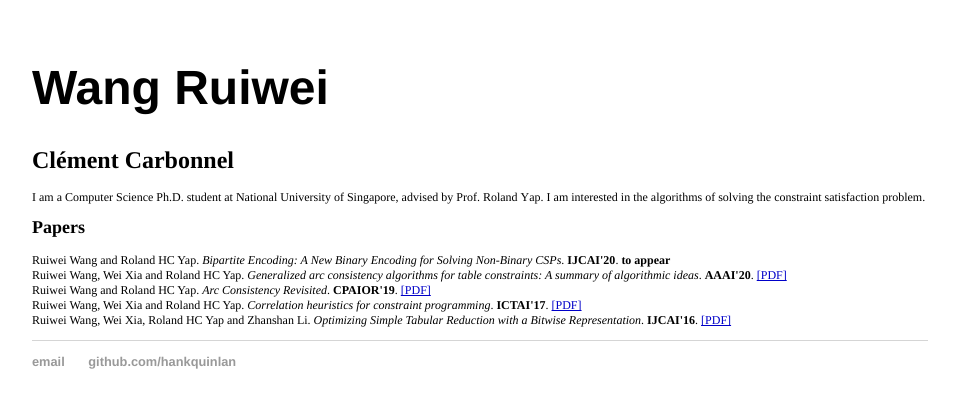
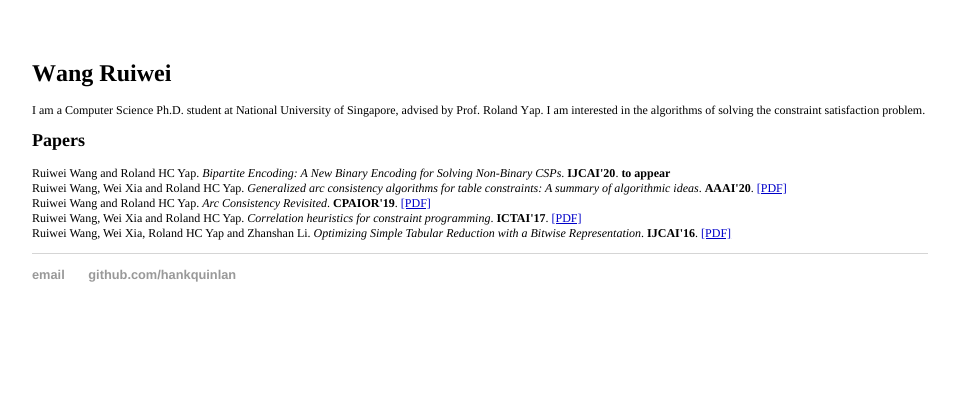
Before and after one commit to WangRuiwei/WangRuiwei.github.io, a Jekyll site: the page built from index.html, in a window 1280 px wide. Shown: the top 408 px of the page, without its empty margins (160-1115 px from the left). Built offline with Jekyll 4.4.1, drawn with Linux system fonts in a browser that asks for light colours.

Commit message:
Update index.html

```diff
--- a/index.html
+++ b/index.html
@@ -3,8 +3,7 @@ layout: default
 title: Wang Ruiwei
 ---
 <div class="blurb">
-<h1>Wang Ruiwei</h1>
-<h1 style="margin: 0.0px 0.0px 16.1px 0.0px; line-height: 28.0px; font: 24.0px Times; color: #000000; -webkit-text-stroke: #000000"><span class="s1"><b>Clément Carbonnel</b></span></h1>
+<h1 style="margin: 0.0px 0.0px 16.1px 0.0px; line-height: 28.0px; font: 24.0px Times; color: #000000; -webkit-text-stroke: #000000"><span class="s1"><b>Wang Ruiwei</b></span></h1>
 <p class="p2"><span class="s1">I am a Computer Science Ph.D. student at National University of Singapore, advised by Prof. Roland Yap. I am interested in the algorithms of solving the constraint satisfaction problem.</span></p>
 <h2 style="margin: 0.0px 0.0px 14.9px 0.0px; line-height: 22.0px; font: 18.0px Times; color: #000000; -webkit-text-stroke: #000000"><span class="s1"><b>Papers</b></span></h2>
 <p class="p2">
```
